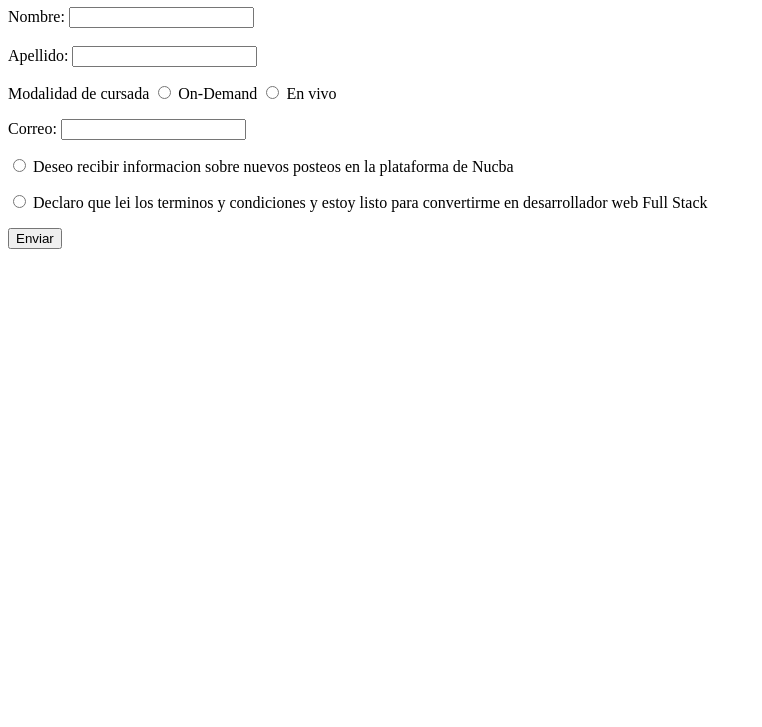
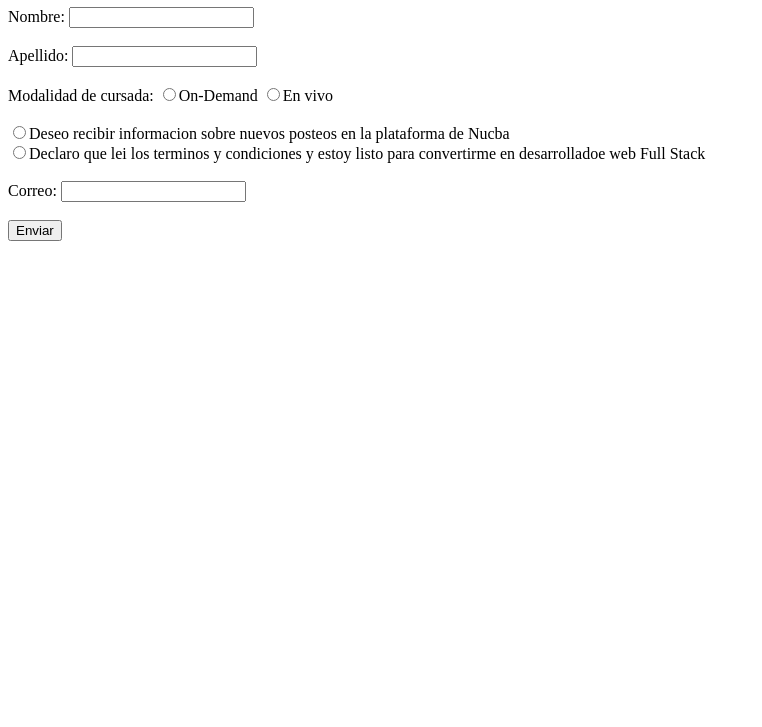
Before and after one commit to CamilaLBraga/Trabajos-NUCBA, a plain HTML site: page Trabajo3/index.html in a window 1280 px wide. Shown: the part 73-800 px from the top of the page, without its empty margins (0-762 px from the left). Drawn offline with Linux system fonts and the light colour scheme.

Commit message:
trabajosNucba

```diff
--- a/Trabajo3/index.html
+++ b/Trabajo3/index.html
@@ -1,40 +1,63 @@
 <!DOCTYPE html>
 <html lang="en">
+
 <head>
-    <meta charset="UTF-8">
-    <meta http-equiv="X-UA-Compatible" content="IE=edge">
-    <meta name="viewport" content="width=device-width, initial-scale=1.0">
-    <title>Document</title>
+  <meta charset="UTF-8">
+  <meta http-equiv="X-UA-Compatible" content="IE=edge">
+  <meta name="viewport" content="width=device-width, initial-scale=1.0">
+  <title>Document</title>
 </head>
-<form>
-    <h1><b>Formulario de registro</b></h1>
-    <form>
-        Nombre:
-        <input type="text">
-    </form>
+
+<body>
+  <form>
+    <h1>Formulario de registro</h1>
+
+    <div>
+      <label for="">Nombre:</label>
+      <input type="text" />
+    </div>
+
+    <br/>
+
+    <div>
+      <label for="">Apellido:</label>
+      <input type="text" />
+    </div>
+
     <br>
-    <form>
-        Apellido:
-        <input type="text">
-    </form>
 
-    <form>
-        <p>Modalidad de cursada
-             <input type="radio"> On-Demand
-             <input type="radio"> En vivo </p>
-    </form>
-     <form>
-        Correo:
-        <input type="text">
-     </form>
-     <p><input type="radio"> Deseo recibir informacion sobre nuevos posteos en la plataforma de Nucba</p>
-     <p><input type="radio"> Declaro que lei los terminos y condiciones y estoy listo para convertirme en desarrollador web Full Stack</p>
-    </form>
-    <input type="button" value="Enviar">
+    <div>
+      <label for="">Modalidad de cursada:</label>
 
+          <input type="radio"
+          <label for="modalidad">On-Demand</label>
 
+          <input type="radio"
+          <label for="modalidad">En vivo</label>
+    </div>
 
+    <br />
+    <div>
+      <input type="radio"
+      <label>Deseo recibir informacion sobre nuevos posteos en la plataforma de Nucba</label>
 
+      <br/>
 
+      <input type="Radio"
+      <label>Declaro que lei los terminos y condiciones y estoy listo para convertirme en desarrolladoe web Full Stack </label>
+    </div>
+
+    <br/>
+
+    <div>
+      <label for="">Correo:</label>
+      <input type="email"/>
+    </div>
+
+    <br />
+
+    <button type="submit">Enviar</button>
+  </form>
 </body>
+
 </html>
```
